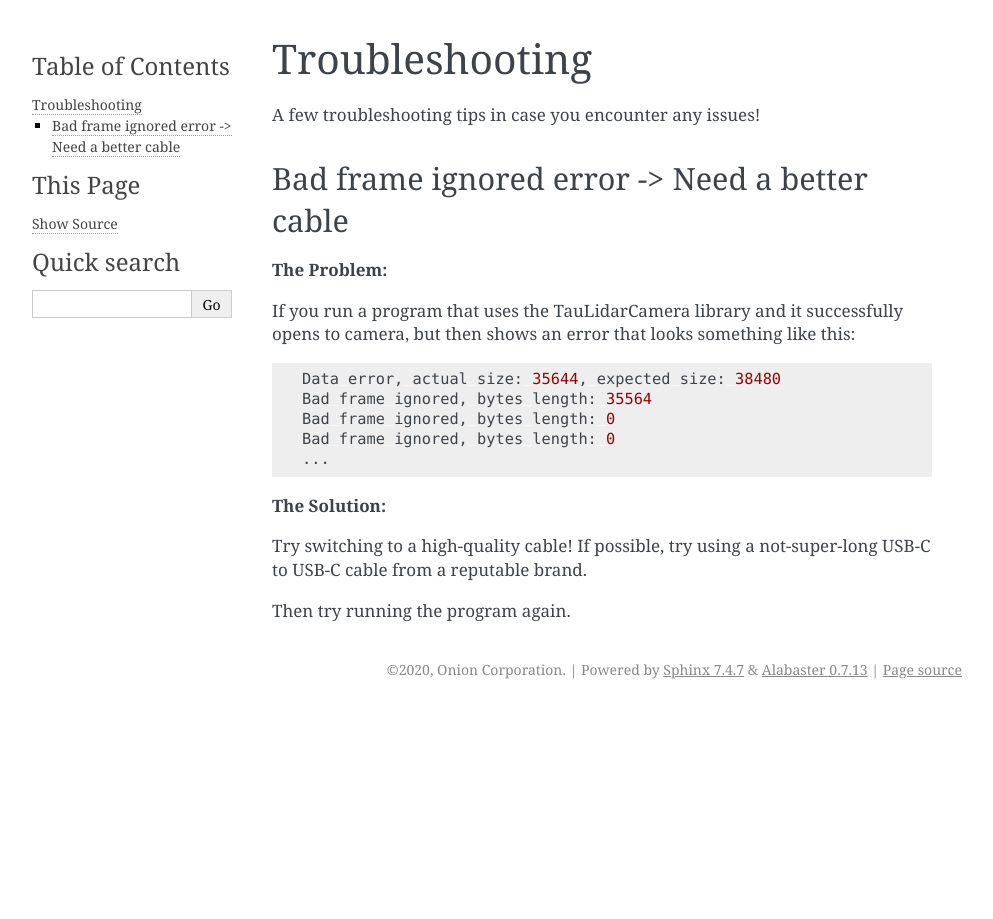
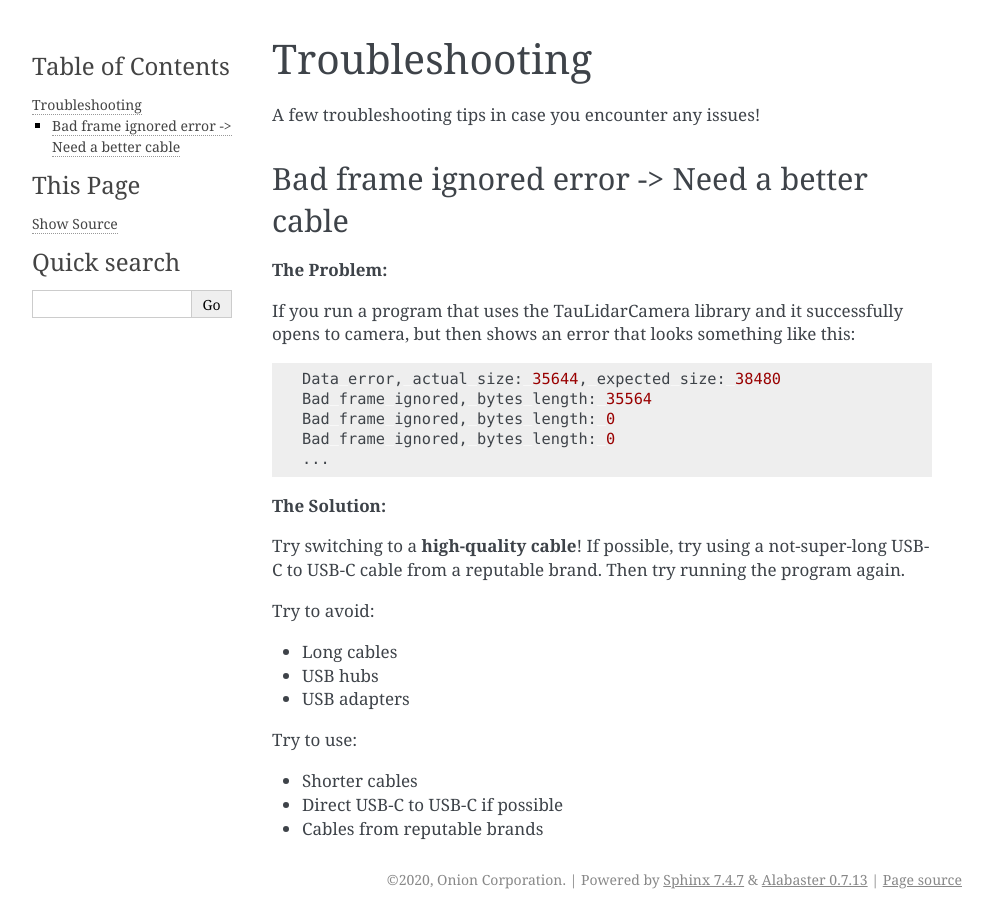
Before and after one commit to OnionIoT/tau-lidar-camera, a Sphinx documentation site: the page built from docs/troubleshooting.rst, in a window 1280 px wide. Shown: the whole page, without its empty margins (148-1141 px from the left). Built offline with Sphinx 7.4.7, drawn with Linux system fonts in a browser that asks for light colours.

Commit message:
more details on bad cable troubleshooting

```diff
--- a/docs/troubleshooting.rst
+++ b/docs/troubleshooting.rst
@@ -21,6 +21,16 @@ If you run a program that uses the TauLidarCamera library and it successfully op
 
 **The Solution:**
 
-Try switching to a high-quality cable! If possible, try using a not-super-long USB-C to USB-C cable from a reputable brand.
+Try switching to a **high-quality cable**! If possible, try using a not-super-long USB-C to USB-C cable from a reputable brand. Then try running the program again.
 
-Then try running the program again.
+Try to avoid:
+
+* Long cables
+* USB hubs
+* USB adapters
+
+Try to use:
+
+* Shorter cables
+* Direct USB-C to USB-C if possible
+* Cables from reputable brands
```
